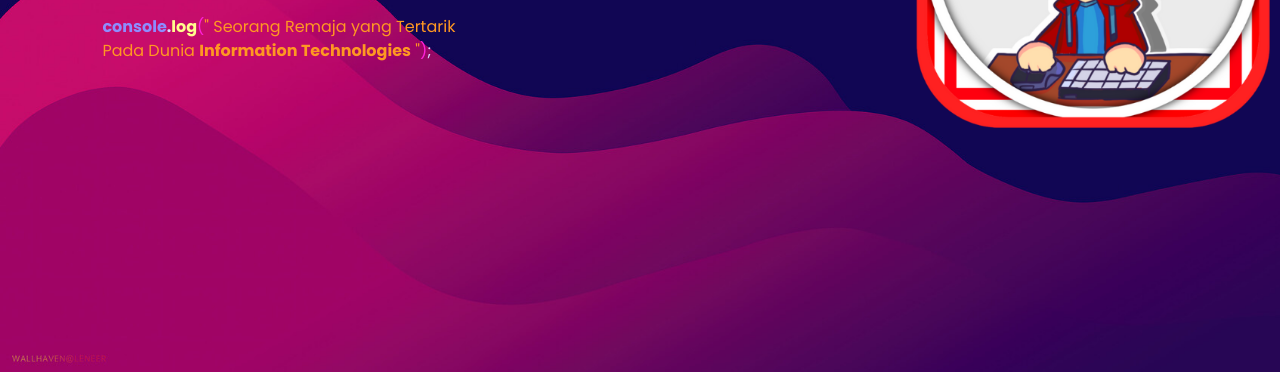
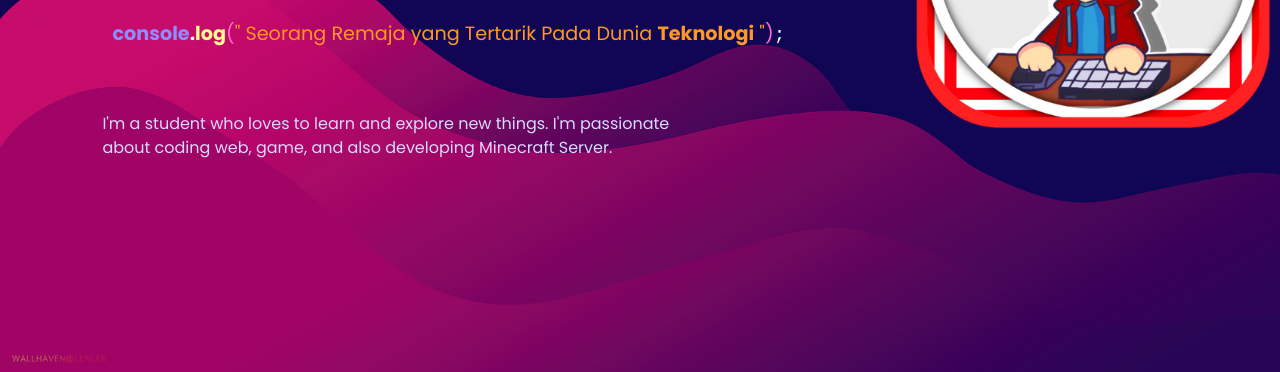
Before and after one commit to AnakTentara/Portofolio, a website: page home.html in a window 1280 px wide. Shown: the part 444-816 px from the top of the page. Drawn offline with nearby package versions, Linux system fonts and the light colour scheme.

Commit message:
17 11 24
Update Design

```diff
--- a/css/page/style.css
+++ b/css/page/style.css
@@ -71,16 +71,36 @@ body {
   position: sticky;
   top: 0;
   z-index: 40;
-  background-color: rgba(44, 44, 44, 0.4); /* Optional: adds slight background when sticky */
-  backdrop-filter: blur(10px); /* Optional: adds blur effect behind the navbar */
-  transition: top 0.3s ease-in-out; /* Smooth transition for sticky effect */
-  width: 100%; /* Ensure navbar is full width */
+  background-color: rgba(44, 44, 44, 0.4);
+  /* Optional: adds slight background when sticky */
+  backdrop-filter: blur(10px);
+  /* Optional: adds blur effect behind the navbar */
+  transition: top 0.3s ease-in-out;
+  /* Smooth transition for sticky effect */
+  width: 100%;
+  /* Ensure navbar is full width */
 }
 
 .sticky-navbar a {
-  color: white; /* Text color */
+  color: white;
+  /* Text color */
 }
 
 .sticky-navbar a:hover {
-  color: #ff1f44; /* Color when hovered */
+  color: #ff1f44;
+  /* Color when hovered */
 }
+
+.console-output {
+  font-family: 'Courier New', monospace;
+  font-size: 1.2rem;
+  color: white;
+  padding: 10px;
+  border-radius: 8px;
+  display: inline-block;
+  white-space: nowrap;
+  overflow: hidden;
+  position: relative;
+  width: fit-content;
+  margin: 20px auto;
+}
--- a/home.html
+++ b/home.html
@@ -12,11 +12,12 @@
     <link href="https://cdn.jsdelivr.net/npm/tailwindcss@2.2.19/dist/tailwind.min.css" rel="stylesheet">
     <link href="https://unpkg.com/aos@2.3.1/dist/aos.css" rel="stylesheet">
     <script src="https://unpkg.com/aos@2.3.1/dist/aos.js"></script>
+    <script src="https://unpkg.com/typeit@8.7.1/dist/index.umd.js"></script>
 </head>
 
 <body>
     <nav data-aos="fade-down"
-        class="flex justify-between items-center bg-opacity-50 backdrop-blur-lg mt-4 mx-auto w-11/12 sm:px-7 py-5 z-10">
+        class="flex justify-between items-center bg-opacity-50 backdrop-blur-lg mt-4 mx-auto w-11/12 px-7 py-5 z-10">
         <a href="/index"><img class="w-16 h-16 mr-4" src="/photos/PP 2023.png" alt="Logo"></a>
         <div class="hidden md:flex space-x-6 items-center">
             <a href="/index"
@@ -60,18 +61,22 @@
         <span data-aos="fade-down"
             class="text-sm md:text-base font-bold bg-gradient-to-r from-blue-400 via-purple-600 to-pink-500 bg-clip-text text-transparent uppercase tracking-wider">Pelajar</span>
         <h1 data-aos="fade-left">I'm <span>Haikal</span></h1>
+        <div data-aos="fade-up">
+            <a id="console-typing" style="text-wrap: wrap;" class="console-output"></a>
+        </div>
         <p data-aos="fade-up">
-            <strong><a style="color: rgb(141, 141, 255);">console</a>.<a
-                    style="color: rgb(255, 253, 141);">log</a></strong><a style="color: rgb(255, 34, 218);">(</a><a
-                style="color: rgb(255, 152, 34)">" Seorang Remaja yang Tertarik Pada Dunia</a> </a><strong
-                style="color: rgb(255, 152, 34)">Information Technologies</strong> <a
-                style="color: rgb(255, 152, 34)">"</a><a style="color: rgb(255, 34, 218)">)</a>;
+            I'm a student who loves to learn and explore new things. I'm passionate about coding web, game, and also developing Minecraft Server.
         </p>
     </div>
 
+    <div class="transition-overlay">
+        <div class="layer1"></div>
+        <div class="layer2"></div>
+    </div>
 
     <script src="/js/hamburgermenu.js"></script>
     <script src="/js/fading.js"></script>
+    <script src="/js/typing.js"></script>
     <script>
         feather.replace();
     </script>
--- /dev/null
+++ b/js/typing.js
@@ -0,0 +1,55 @@
+/*document.addEventListener("DOMContentLoaded", () => {
+    new TypeIt("#console-typing", {
+        strings: [
+            `<strong>
+                <a style="color: rgb(141, 141, 255);">console</a>.<a style="color: rgb(255, 253, 141);">log</a>
+            </strong>
+            <a style="color: rgb(255, 107, 206)">(</a>
+            <a style="color: rgb(255, 152, 34)">"
+                Seorang Remaja yang Tertarik Pada Dunia
+                <strong style="color: rgb(255, 152, 34)">
+                    Teknologi
+                </strong>
+            </a>
+            <a style="color: rgb(255, 152, 34)">"</a><a style="color: rgb(255, 107, 206)">)</a>;`,
+            `<strong><a style="color: rgb(2, 155, 250);">print</a></strong><a style="color: white">(</a><a style="color: rgb(97, 250, 2)">"Seorang Remaja yang Tertarik Pada Dunia <strong style="color: rgb(97, 250, 2)">Teknologi</strong></a><a style="color: rgb(255, 152, 34)">"</a><a style="color: white">)</a>`,
+            `<strong>
+                <a style="color: white">cout </a>
+                <a style="color: rgb(196, 2, 250)"><< </a>
+            </strong>
+            <a style="color: rgb(0, 194, 6)">"
+                Seorang Remaja yang Tertarik Pada Dunia
+                <strong style="color: rgb(0, 194, 6)">
+                    Teknologi
+                </strong>
+                "
+            </a>
+            <a style="color: rgb(196, 2, 250)"> <<</a>
+            <a style="color: white"> endl;</a>`
+        ],
+        speed: 50, // Typing speed in ms
+        deleteSpeed: 50, // Deleting speed in ms
+        cursor: true, // Show blinking cursor
+        loop: true // Infinite loop
+    }).go();
+});
+*/
+document.addEventListener("DOMContentLoaded", () => {
+    new TypeIt("#console-typing", {
+        speed: 50, // Typing speed in ms
+        deleteSpeed: 30, // Deleting speed in ms
+        cursor: true, // Show blinking cursor
+        lifeLike: true,
+        loop: true,
+    })
+    .type(`<strong><a style="color: rgb(141, 141, 255);">console</a>.<a style="color: rgb(255, 253, 141);">log</a></strong><a style="color: rgb(255, 107, 206)">(</a><a style="color: rgb(255, 152, 34)">" Seorang Remaja yang Tertarik Pada Dunia <strong style="color: rgb(255, 152, 34)">Teknologi</strong></a><a style="color: rgb(255, 152, 34)"> "</a><a style="color: rgb(255, 107, 206)">)</a>;`, { delay: 800 })
+    .pause(1000)
+    .delete(null, { delay: 1000 })
+    .type(`<strong><a style="color: rgb(123, 211, 234)">print</a></strong><a style="color: white">(</a><a style="color: rgb(158, 223, 156)">" Seorang Remaja yang Tertarik pada Dunia <strong>Teknologi</strong> "</a><a style="color: white">)</a>`, { delay: 800 })
+    .pause(1000)
+    .delete(null, { delay: 1000 })
+    .type(`<strong><a style="color: white">cout</a></strong><a style="color: rgb(255, 119, 183)"> &lt;&lt; </a><a style="color: rgb(158, 223, 156)">" Seorang Remaja yang Tertarik pada Dunia <strong>Teknologi</strong> "</a><a style="color: rgb(255, 119, 183)"> &lt;&lt; </a><a style="color: white"> endl; </a>`, { delay: 800 })
+    .pause(1000)
+    .delete(null, { delay: 1000 })
+    .go();
+});
```
Also changed, not shown: 404.html (+10 -6 lines), index.html (+1 -1 lines), page/contact.html (+1 -0 lines), styleindex.css (+0 -16 lines).
